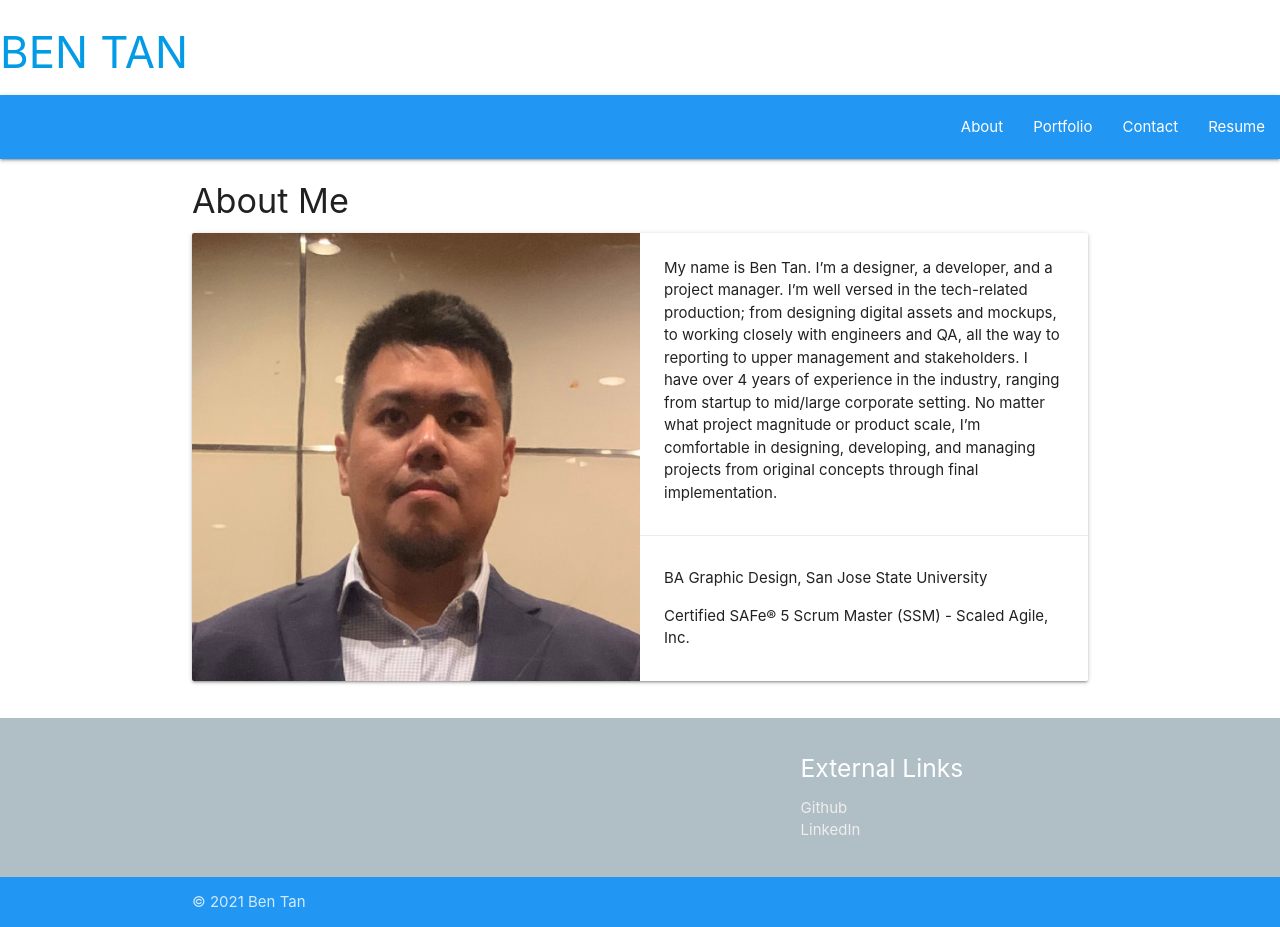
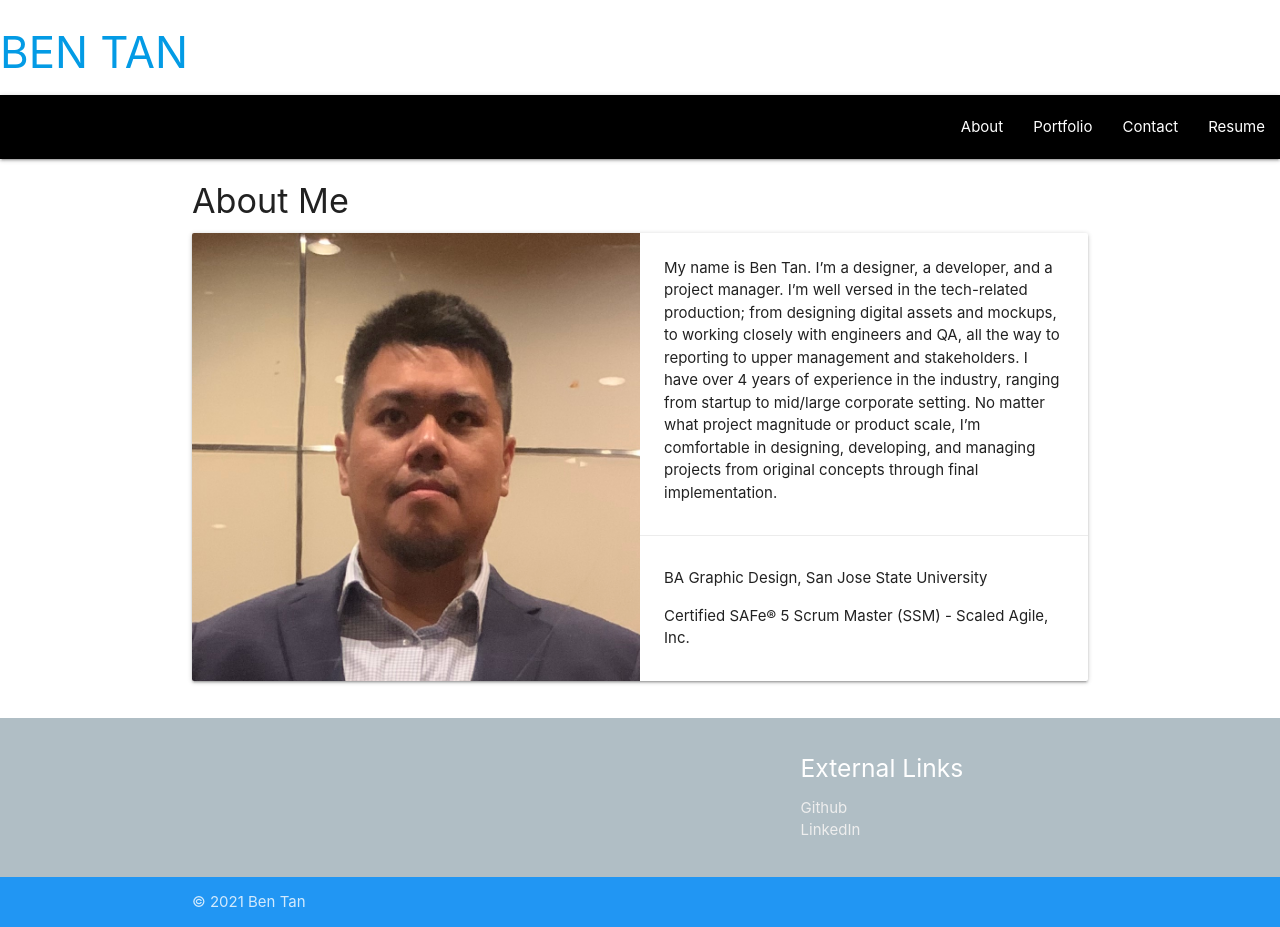
Before and after one commit to bctan87/reactportfolio, a React (Create React App) app: page / in a window 1280 px wide. Built offline with nearby package versions, Linux system fonts and the light colour scheme.

Commit message:
Update Nav.js

```diff
--- a/src/components/Nav.js
+++ b/src/components/Nav.js
@@ -18,7 +18,7 @@ function Nav(props) {
 
         <nav>
 
-            <div className="blue nav-wrapper">
+            <div className="black nav-wrapper">
                 <a href="#" data-target="mobile-demo" className="sidenav-trigger"><i className="material-icons">menu</i></a>
                 <ul id="nav-mobile" className="right hide-on-med-and-down">
                 {tabs.map(tab => (
```
